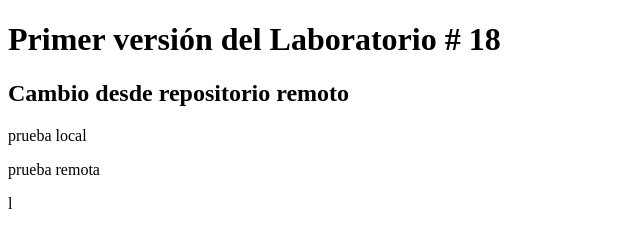
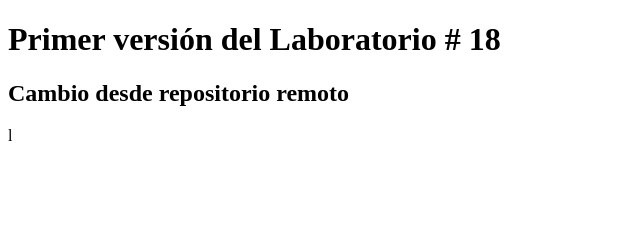
Before and after one commit to JhonBarrios/laboratorio18, a plain HTML site: page index.html in a window 1280 px wide. Shown: the whole page, without its empty margins (0-640 px from the left). Drawn offline with Linux system fonts and the light colour scheme.

Commit message:
Limpieza del codigo

```diff
--- a/index.html
+++ b/index.html
@@ -9,7 +9,5 @@
     <h1>Primer versión del Laboratorio # 18</h1>
     <h2>Cambio desde repositorio remoto</h2>
 
-    <p>prueba local</p>
-    <p>prueba remota</p>
 </body>
 </html>l
```
